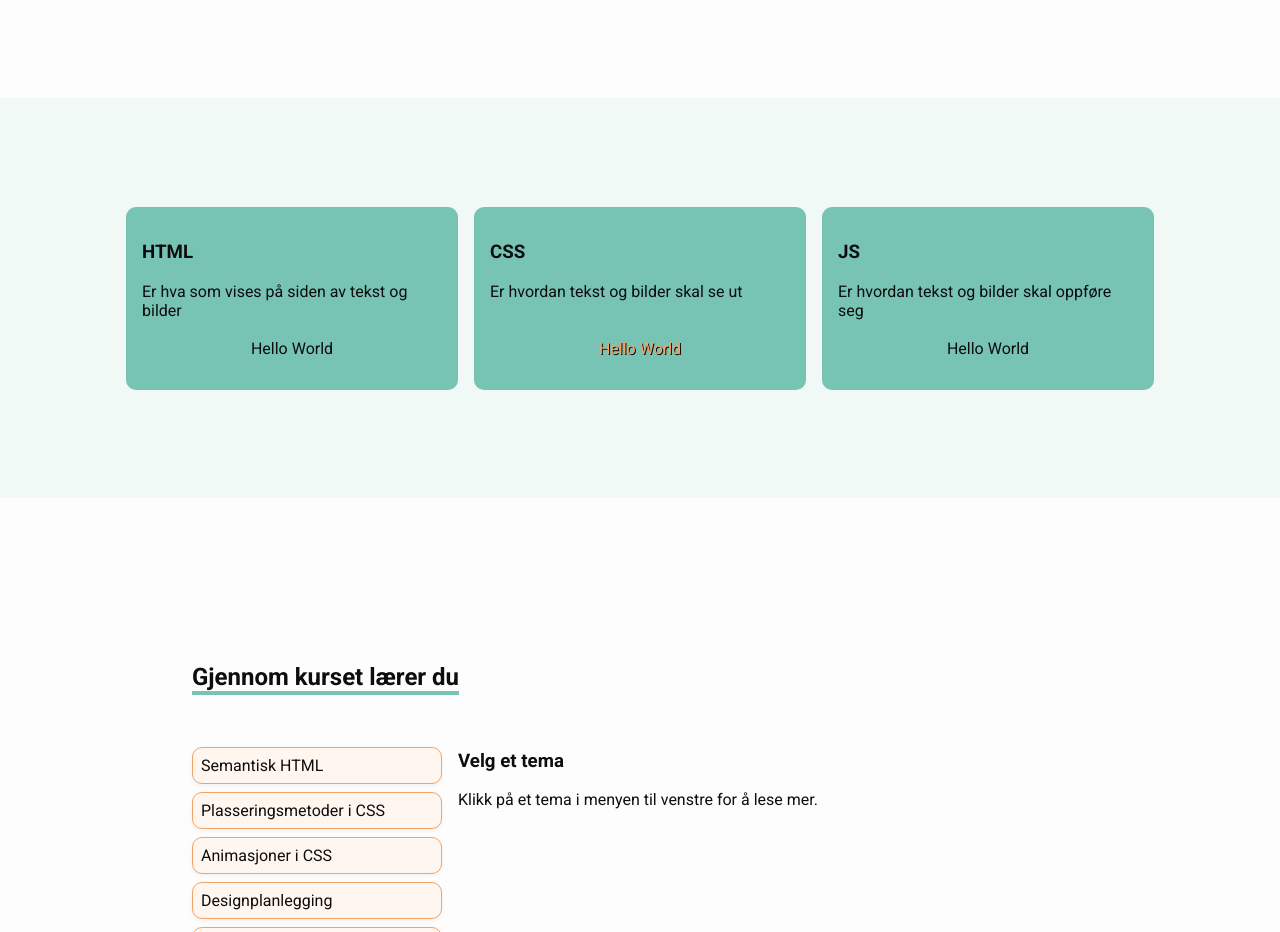
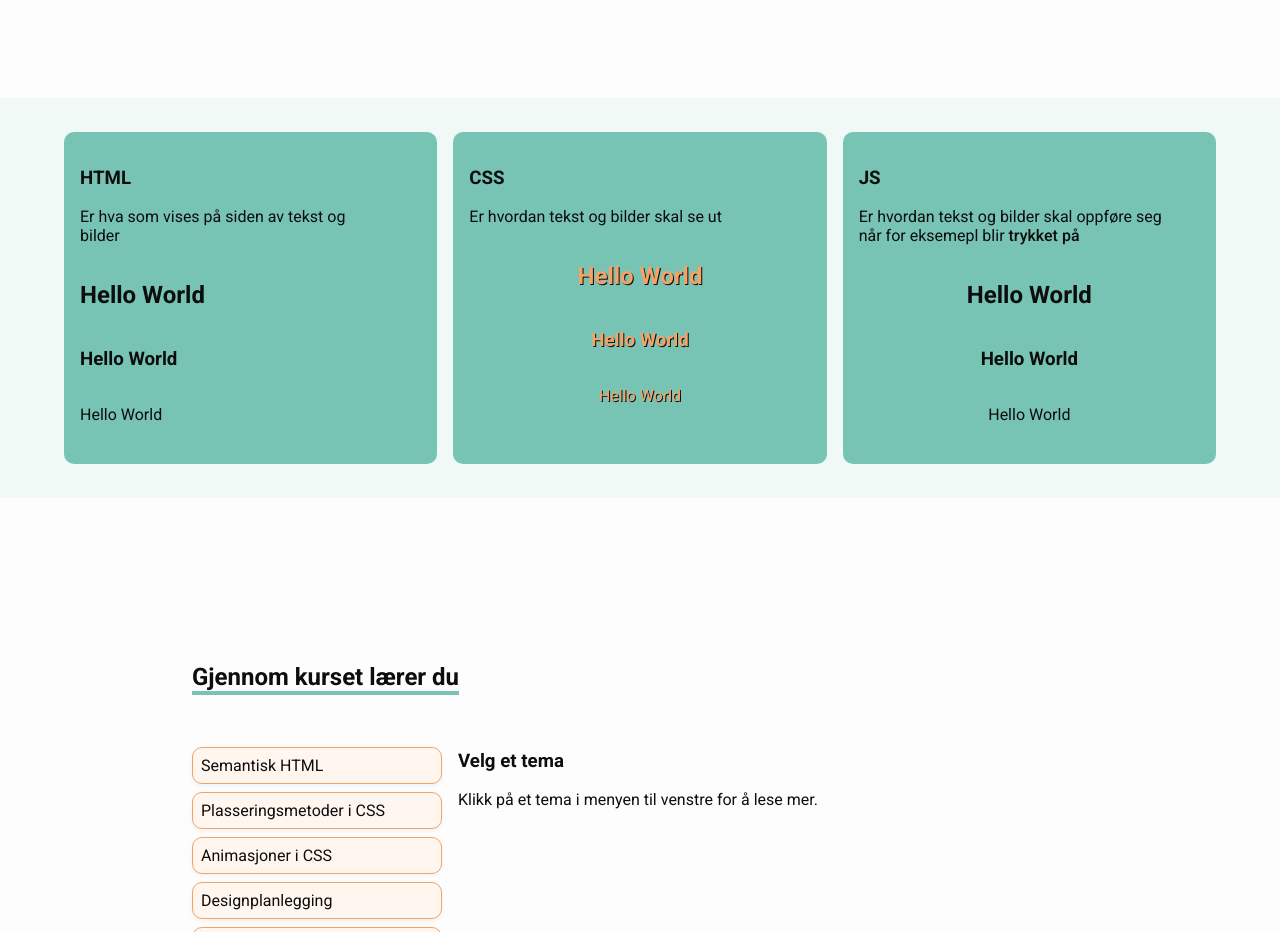
Before and after one commit to JulieKodehode/kodeloftKurs, a website with bundled scripts: page index.html in a window 1280 px wide. Shown: the part 803-1735 px from the top of the page. Built offline with nearby package versions, Linux system fonts and the light colour scheme.

Commit message:
Temp language fix

```diff
--- a/css/general.css
+++ b/css/general.css
@@ -36,6 +36,10 @@
     cursor: pointer;
 }
 
+.bold {
+    font-weight: 500;
+}
+
 /* BODY STYLING */
 body {
     margin: 0;
@@ -50,6 +54,16 @@ color: var(--darkColor);
 .dark {
 background-color: var(--darkColor);
 color: var(--lightColor);
+}
+
+.left {
+    display: flex;
+    align-items: flex-start;
+}
+
+.center {
+    display: flex;
+    align-items: center;
 }
 
 /* HEADER STYLING */
@@ -196,10 +210,10 @@ color: var(--lightColor);
 }
 
 .languageCard {
+    width: 33%; /* 100/3 bokser */
+    height: 300px; /* Fixed height to stabilize */
     display: flex;
     flex-direction: column;
-    align-items: center;
-    justify-content: center;
 
     background-color: var(--primaryColor);
     border-radius: 10px;
@@ -207,13 +221,16 @@ color: var(--lightColor);
     padding: 16px; /* Concider this a global for all cards*/
 }
 
+.languageCardDemo {
+    flex-direction: column;
+}
+
 /* Might change this fixed size */
 .languageCardText {
-    width: 300px;
-    height: 100px;
+    width: 90%;
 }
 
-.languageCardDemoColor {
+.languageCardDemoCss {
     color: var(--secondaryColor);
     text-shadow: 1px 1px 0 var(--darkColor);
 }
@@ -235,8 +252,8 @@ color: var(--lightColor);
         flex-direction: column;
     }
 
-    .languageCardText {
-        width: 260px;
+    .languageCard {
+        width: 100%;
     }
 }
 
--- a/index.html
+++ b/index.html
@@ -41,6 +41,7 @@
       </section>
 
       <!-- Language section -->
+      <!-- NB: Be aware that the colors are too close and are not competable -->
       <section id="languages" class="language halfSection">
         <div class="languageContainer">
           <div class="languageCard">
@@ -49,7 +50,9 @@
               <p>Er hva som vises på siden av tekst og bilder</p>
             </div>
 
-            <div class="languageCardDemo">
+            <div class="languageCardDemo left">
+              <h1>Hello World</h1>
+              <h3>Hello World</h3>
               <p>Hello World</p>
             </div>
           </div>
@@ -60,25 +63,31 @@
               <p>Er hvordan tekst og bilder skal se ut</p>
             </div>
 
-            <div class="languageCardDemo">
-              <p class="languageCardDemoColor">Hello World</p>
+            <div class="languageCardDemo languageCardDemoCss center ">
+              <h1>Hello World</h1>
+              <h3>Hello World</h3>
+              <p>Hello World</p>
             </div>
           </div>
 
           <div class="languageCard">
             <div class="languageCardText">
               <h3>JS</h3>
-              <p>Er hvordan tekst og bilder skal oppføre seg</p>
+              <p>Er hvordan tekst og bilder skal oppføre seg når for eksemepl blir <span class="bold">trykket på</span></p>
             </div>
 
-            <div class="languageCardDemo">
-              <p id="languageCardDemoColor" class="pointer">Hello World</p> <!-- Kommer til å bytte klasse -->
+            <div id="languageCardDemoColor" class="languageCardDemo center pointer"> <!-- Kommer til å få en klasse til -->
+              <h1>Hello World</h1>
+              <h3>Hello World</h3>
+              <p>Hello World</p>
             </div>
           </div>
         </div>
       </section>
 
       <!-- Learning section -->
+      <!-- NB: This might work better as an array instead of data-info to lessen the HTML amount.
+           NB: Add examples of each point in the displayBox to give more meaning to the descriptions. -->
       <section id="learning" class="learning fullSection">
         <h2 class="underline">Gjennom kurset lærer du</h2>
         <div class="learningContainer">
--- a/js/languageToggle.js
+++ b/js/languageToggle.js
@@ -2,10 +2,25 @@ const languageCardDemoColor = document.querySelector("#languageCardDemoColor");
 
 function languageToggle() {
     console.log("Clicked?");
-    if (!languageCardDemoColor.classList.contains("languageCardDemoColor")) {
-        languageCardDemoColor.classList.add("languageCardDemoColor");
+
+    // Always set the transition once so it applies to changes
+    languageCardDemoColor.style.transition = "color 3s ease, flex-direction 0.5s ease";
+    if (!languageCardDemoColor.classList.contains("languageCardDemoCss")) {
+        languageCardDemoColor.classList.add("languageCardDemoCss");
+
+        // animate text color
+        languageCardDemoColor.style.color = "#f3a366"; /* Changed color */
+
+        // animate direction
+        languageCardDemoColor.style.flexDirection = "column-reverse";
     } else {
-        languageCardDemoColor.classList.remove("languageCardDemoColor");
+        languageCardDemoColor.classList.remove("languageCardDemoCss");
+
+        // animate text color
+        languageCardDemoColor.style.color = "black"; /* Default text color */
+
+        // animate direction
+        languageCardDemoColor.style.flexDirection = "column";
     }
 }
 
```
